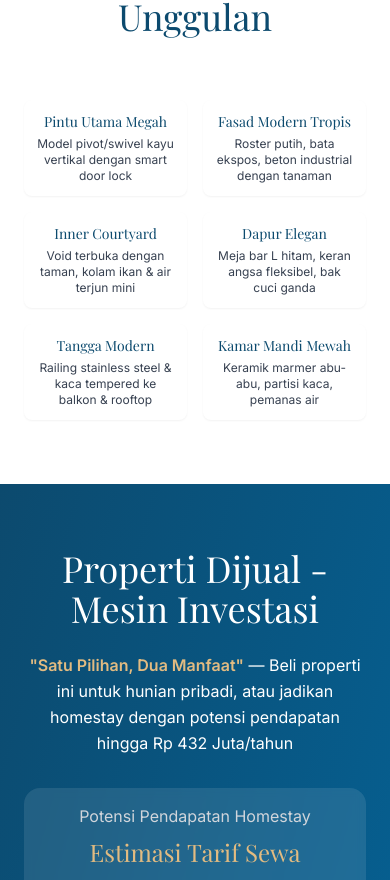
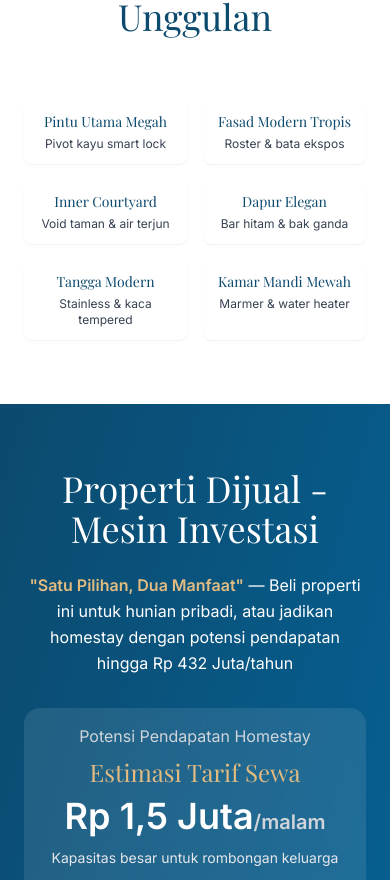
Before and after one commit to Sakticahyaa/yutaka-properties, a React (Vite) app: page /jogja in a window 390 px wide. Shown: the part 4768-5648 px from the top of the page. Built offline with nearby package versions, Linux system fonts and the light colour scheme.

Commit message:
Shorten building facilities descriptions to 2 rows
- Made all facility descriptions concise and punchy
- Fits in 2 rows for better mobile display
- Maintains key information while reducing text
- Applied to both Menteng and Jogja pages

```diff
--- a/src/pages/Jogja.tsx
+++ b/src/pages/Jogja.tsx
@@ -309,32 +309,32 @@ function Jogja() {
           <div className="grid grid-cols-2 gap-4 sm:gap-6 md:gap-8">
             <div className="text-center p-3 sm:p-4 md:p-6 bg-white rounded-lg shadow-sm">
               <h3 className="text-sm sm:text-base md:text-xl font-serif mb-1 sm:mb-2 md:mb-3 text-primary-900">Pintu Utama Megah</h3>
-              <p className="text-xs sm:text-sm md:text-base text-gray-700">Model pivot/swivel kayu vertikal dengan smart door lock</p>
+              <p className="text-xs sm:text-sm md:text-base text-gray-700">Pivot kayu smart lock</p>
             </div>
 
             <div className="text-center p-3 sm:p-4 md:p-6 bg-white rounded-lg shadow-sm">
               <h3 className="text-sm sm:text-base md:text-xl font-serif mb-1 sm:mb-2 md:mb-3 text-primary-900">Fasad Modern Tropis</h3>
-              <p className="text-xs sm:text-sm md:text-base text-gray-700">Roster putih, bata ekspos, beton industrial dengan tanaman</p>
+              <p className="text-xs sm:text-sm md:text-base text-gray-700">Roster & bata ekspos</p>
             </div>
 
             <div className="text-center p-3 sm:p-4 md:p-6 bg-white rounded-lg shadow-sm">
               <h3 className="text-sm sm:text-base md:text-xl font-serif mb-1 sm:mb-2 md:mb-3 text-primary-900">Inner Courtyard</h3>
-              <p className="text-xs sm:text-sm md:text-base text-gray-700">Void terbuka dengan taman, kolam ikan & air terjun mini</p>
+              <p className="text-xs sm:text-sm md:text-base text-gray-700">Void taman & air terjun</p>
             </div>
 
             <div className="text-center p-3 sm:p-4 md:p-6 bg-white rounded-lg shadow-sm">
               <h3 className="text-sm sm:text-base md:text-xl font-serif mb-1 sm:mb-2 md:mb-3 text-primary-900">Dapur Elegan</h3>
-              <p className="text-xs sm:text-sm md:text-base text-gray-700">Meja bar L hitam, keran angsa fleksibel, bak cuci ganda</p>
+              <p className="text-xs sm:text-sm md:text-base text-gray-700">Bar hitam & bak ganda</p>
             </div>
 
             <div className="text-center p-3 sm:p-4 md:p-6 bg-white rounded-lg shadow-sm">
               <h3 className="text-sm sm:text-base md:text-xl font-serif mb-1 sm:mb-2 md:mb-3 text-primary-900">Tangga Modern</h3>
-              <p className="text-xs sm:text-sm md:text-base text-gray-700">Railing stainless steel & kaca tempered ke balkon & rooftop</p>
+              <p className="text-xs sm:text-sm md:text-base text-gray-700">Stainless & kaca tempered</p>
             </div>
 
             <div className="text-center p-3 sm:p-4 md:p-6 bg-white rounded-lg shadow-sm">
               <h3 className="text-sm sm:text-base md:text-xl font-serif mb-1 sm:mb-2 md:mb-3 text-primary-900">Kamar Mandi Mewah</h3>
-              <p className="text-xs sm:text-sm md:text-base text-gray-700">Keramik marmer abu-abu, partisi kaca, pemanas air</p>
+              <p className="text-xs sm:text-sm md:text-base text-gray-700">Marmer & water heater</p>
             </div>
           </div>
         </div>
--- a/src/pages/Menteng.tsx
+++ b/src/pages/Menteng.tsx
@@ -250,32 +250,32 @@ function Menteng() {
           <div className="grid grid-cols-2 gap-4 sm:gap-6 md:gap-8">
             <div className="text-center p-3 sm:p-4 md:p-6 bg-primary-50 rounded-lg">
               <h3 className="text-sm sm:text-base md:text-xl font-serif mb-1 sm:mb-2 md:mb-3 text-primary-900">Infinity Swimming Pool</h3>
-              <p className="text-xs sm:text-sm md:text-base text-gray-700">Kolam renang infinity dengan pemandangan kota Jakarta</p>
+              <p className="text-xs sm:text-sm md:text-base text-gray-700">Kolam infinity city view</p>
             </div>
 
             <div className="text-center p-3 sm:p-4 md:p-6 bg-primary-50 rounded-lg">
               <h3 className="text-sm sm:text-base md:text-xl font-serif mb-1 sm:mb-2 md:mb-3 text-primary-900">Rooftop Sky Garden</h3>
-              <p className="text-xs sm:text-sm md:text-base text-gray-700">Taman di atap gedung untuk relaksasi dan gathering</p>
+              <p className="text-xs sm:text-sm md:text-base text-gray-700">Taman atap & gathering</p>
             </div>
 
             <div className="text-center p-3 sm:p-4 md:p-6 bg-primary-50 rounded-lg">
               <h3 className="text-sm sm:text-base md:text-xl font-serif mb-1 sm:mb-2 md:mb-3 text-primary-900">Fitness Center</h3>
-              <p className="text-xs sm:text-sm md:text-base text-gray-700">Gym modern dengan peralatan lengkap</p>
+              <p className="text-xs sm:text-sm md:text-base text-gray-700">Gym lengkap modern</p>
             </div>
 
             <div className="text-center p-3 sm:p-4 md:p-6 bg-primary-50 rounded-lg">
               <h3 className="text-sm sm:text-base md:text-xl font-serif mb-1 sm:mb-2 md:mb-3 text-primary-900">Jogging Track</h3>
-              <p className="text-xs sm:text-sm md:text-base text-gray-700">Track lari untuk olahraga pagi dan sore</p>
+              <p className="text-xs sm:text-sm md:text-base text-gray-700">Track lari outdoor</p>
             </div>
 
             <div className="text-center p-3 sm:p-4 md:p-6 bg-primary-50 rounded-lg">
               <h3 className="text-sm sm:text-base md:text-xl font-serif mb-1 sm:mb-2 md:mb-3 text-primary-900">Luxurious Grand Lobby</h3>
-              <p className="text-xs sm:text-sm md:text-base text-gray-700">Lobby mewah dengan pelayanan concierge</p>
+              <p className="text-xs sm:text-sm md:text-base text-gray-700">Lobby mewah concierge</p>
             </div>
 
             <div className="text-center p-3 sm:p-4 md:p-6 bg-primary-50 rounded-lg">
               <h3 className="text-sm sm:text-base md:text-xl font-serif mb-1 sm:mb-2 md:mb-3 text-primary-900">Retail & F&B</h3>
-              <p className="text-xs sm:text-sm md:text-base text-gray-700">Food arcade, supermarket, cafe, dan restoran</p>
+              <p className="text-xs sm:text-sm md:text-base text-gray-700">Food & retail area</p>
             </div>
           </div>
 
```
